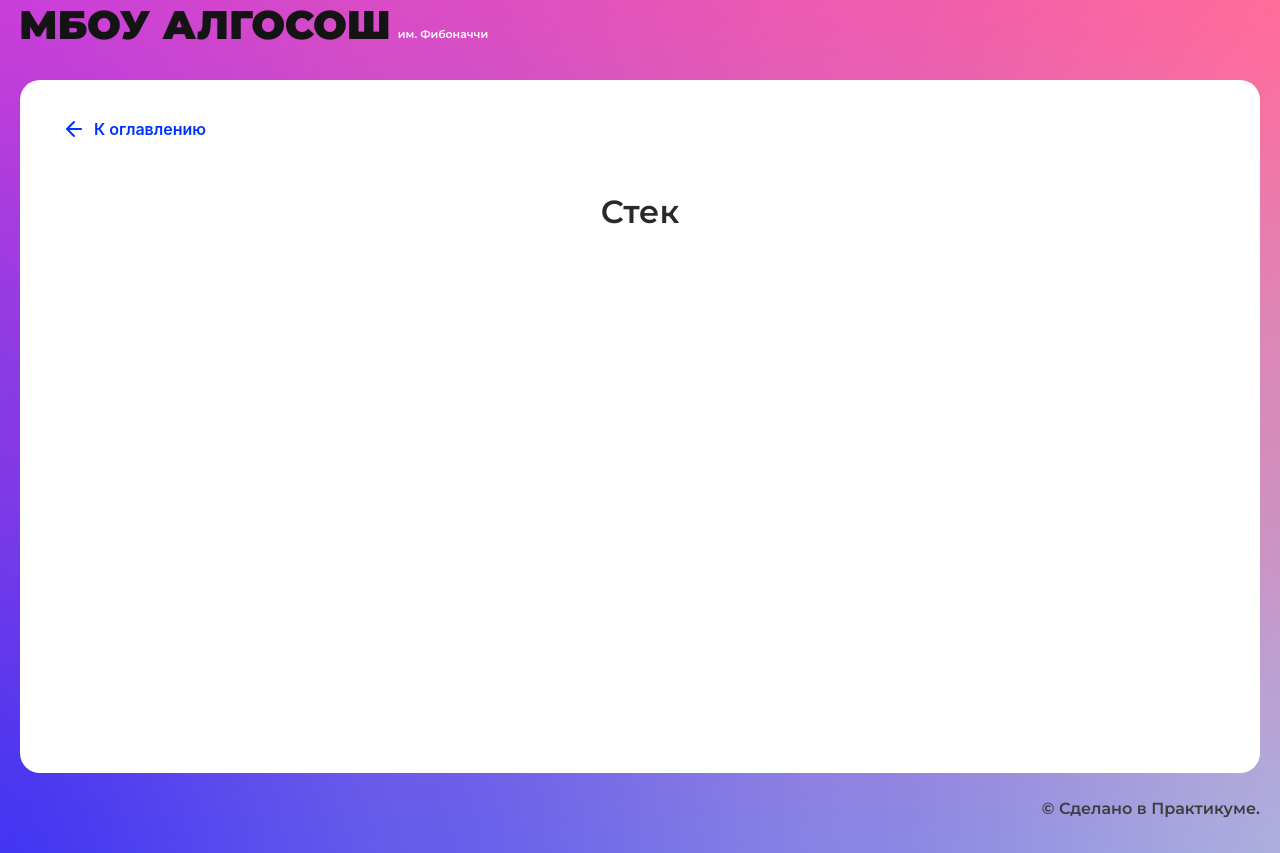
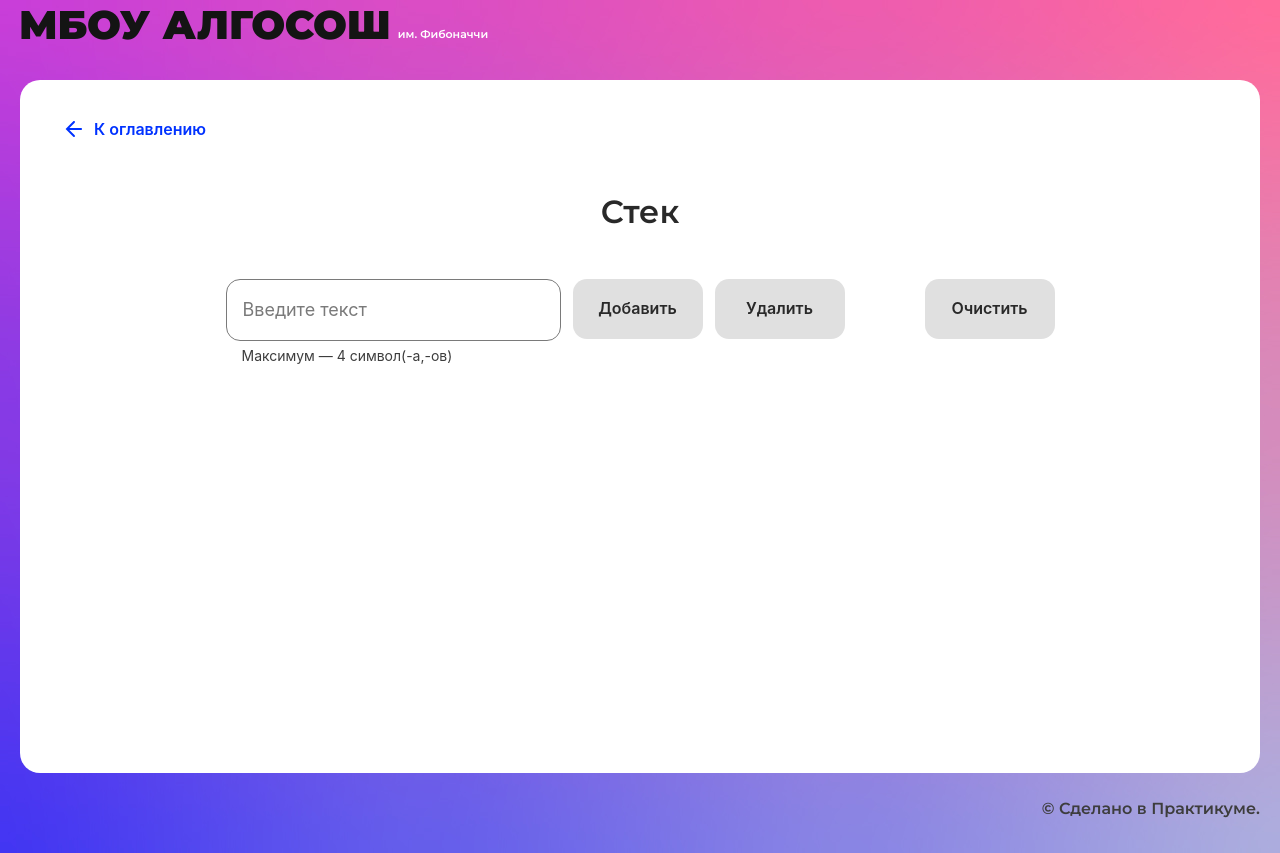
Before and after one commit to krekser37/algososhMy, a React (Create React App) app: page /stack in a window 1280 px wide. Built offline with nearby package versions, Linux system fonts and the light colour scheme.

Commit message:
feat/stack-page

```diff
--- a/src/components/stack-page/stack-page.tsx
+++ b/src/components/stack-page/stack-page.tsx
@@ -1,10 +1,155 @@
-import React from "react";
+import React, { ChangeEvent, useState } from "react";
+import { SHORT_DELAY_IN_MS } from "../../constants/delays";
+import { ElementStates } from "../../types/element-states";
+import { delay } from "../../utils/utils";
+import { Button } from "../ui/button/button";
+import { Circle } from "../ui/circle/circle";
+import { Input } from "../ui/input/input";
 import { SolutionLayout } from "../ui/solution-layout/solution-layout";
 
+import styles from "./stack.module.css";
+
+type TArrayStack = {
+  value: string;
+  color: ElementStates;
+};
+
+export interface IStack<T> {
+  push: (item: T) => void;
+  pop: () => void;
+  peak: () => T | null;
+  clear: () => void;
+  getSize: () => number;
+  getElements: () => T[];
+}
+
+class Stack<T> implements IStack<T> {
+  private container: T[] = [];
+
+  push = (item: T) => {
+    this.container.push(item);
+  };
+
+  pop = (): void => {
+    this.container.pop();
+  };
+
+  peak = (): T | null => {
+    if (this.getSize() !== 0) {
+      return this.container[this.getSize() - 1];
+    } else {
+      return null;
+    }
+  };
+
+  clear = (): void => {
+    this.container = [];
+  };
+
+  getSize = () => this.container.length;
+
+  getElements = () => {
+    return this.container;
+  };
+}
+
 export const StackPage: React.FC = () => {
+  const [inputValue, setInputValue] = useState("");
+  const [arr, setArr] = useState<TArrayStack[]>([]);
+  const [stack] = useState(new Stack<TArrayStack>());
+  const [disabled, setDisables] = useState(true);
+
+  const onChangeValue = (e: ChangeEvent<HTMLInputElement>) => {
+    setInputValue(e.target.value);
+    setDisables(true);
+  };
+
+  const onClickPush = async () => {
+    stack.push({ value: inputValue, color: ElementStates.Changing });
+    setInputValue("");
+    setArr([...stack.getElements()]);
+    await delay(SHORT_DELAY_IN_MS);
+    console.log(stack.peak());
+
+    const stackPeak = stack.peak();
+    if (stackPeak) stackPeak.color = ElementStates.Default;
+    console.log(arr);
+    setDisables(false);
+    setArr([...stack.getElements()]);
+  };
+
+  const onClickClear = () => {
+    stack.clear();
+    setArr([]);
+  };
+
+  const onClickPop = async () => {
+    const stackPeak = stack.peak();
+    if (stackPeak) stackPeak.color = ElementStates.Changing;
+    setArr([...stack.getElements()]);
+    await delay(SHORT_DELAY_IN_MS);
+    stack.pop();
+    setArr([...stack.getElements()]);
+  };
+
   return (
     <SolutionLayout title="Стек">
-
+      <section className={styles.section}>
+        <Input
+          maxLength={4}
+          value={inputValue}
+          onChange={onChangeValue}
+          type="text"
+          isLimitText={true}
+          extraClass={styles.input}
+        />
+        <Button
+          text="Добавить"
+          linkedList={"small"}
+          onClick={() => {
+            onClickPush();
+          }}
+          /*  isLoader={loader} */
+          disabled={!inputValue}
+          extraClass={styles.button}
+        />
+        <Button
+          text="Удалить"
+          linkedList={"small"}
+          onClick={() => {
+            onClickPop();
+          }}
+          /*  isLoader={loader} */
+          disabled={disabled || !arr.length}
+          extraClass={styles.button}
+        />
+        <Button
+          text="Очистить"
+          linkedList={"small"}
+          onClick={() => {
+            onClickClear();
+          }}
+          type="reset"
+          /*    isLoader={loader} */
+          disabled={disabled || !arr.length}
+          extraClass={styles.button}
+        />
+      </section>
+      <ul className="list">
+        {arr &&
+          arr?.map((item, index) => {
+            return (
+              <li className="" key={index}>
+                <Circle
+                  letter={item.value}
+                  state={item.color}
+                  head={stack.getSize() - 1 === index ? "top" : ""}
+                  index={index}
+                />
+              </li>
+            );
+          })}
+      </ul>
     </SolutionLayout>
   );
 };
--- /dev/null
+++ b/src/components/stack-page/stack.module.css
@@ -0,0 +1,16 @@
+.section{
+    display: flex;
+    max-width: 829px;
+    row-gap: 12px;
+    margin: 0 auto;
+}
+.input{
+    max-width: 377px;
+}
+
+.button{
+margin-left: 12px;
+}
+.button:last-of-type{
+    margin-left: 80px;
+}
--- a/src/components/string/string.tsx
+++ b/src/components/string/string.tsx
@@ -63,7 +63,6 @@ export const StringComponent: React.FC = () => {
           isLoader={loader}
           disabled={!inputValue}
         />
-{/*         <p className="stringSubtitle">Максимум — 11 символов</p> */}
       </section>
       <ul className="list">
         {reverseInputValue &&
--- a/src/components/ui/input/input.tsx
+++ b/src/components/ui/input/input.tsx
@@ -18,7 +18,7 @@ export const Input: React.FC<InputProps> = ({
 }) => {
   const limitText =
     type === "text"
-      ? `Максимум — ${maxLength} символов`
+      ? `Максимум — ${maxLength} символ(-a,-ов)`
       : `Максимальное число — ${max}`;
 
   return (
```
